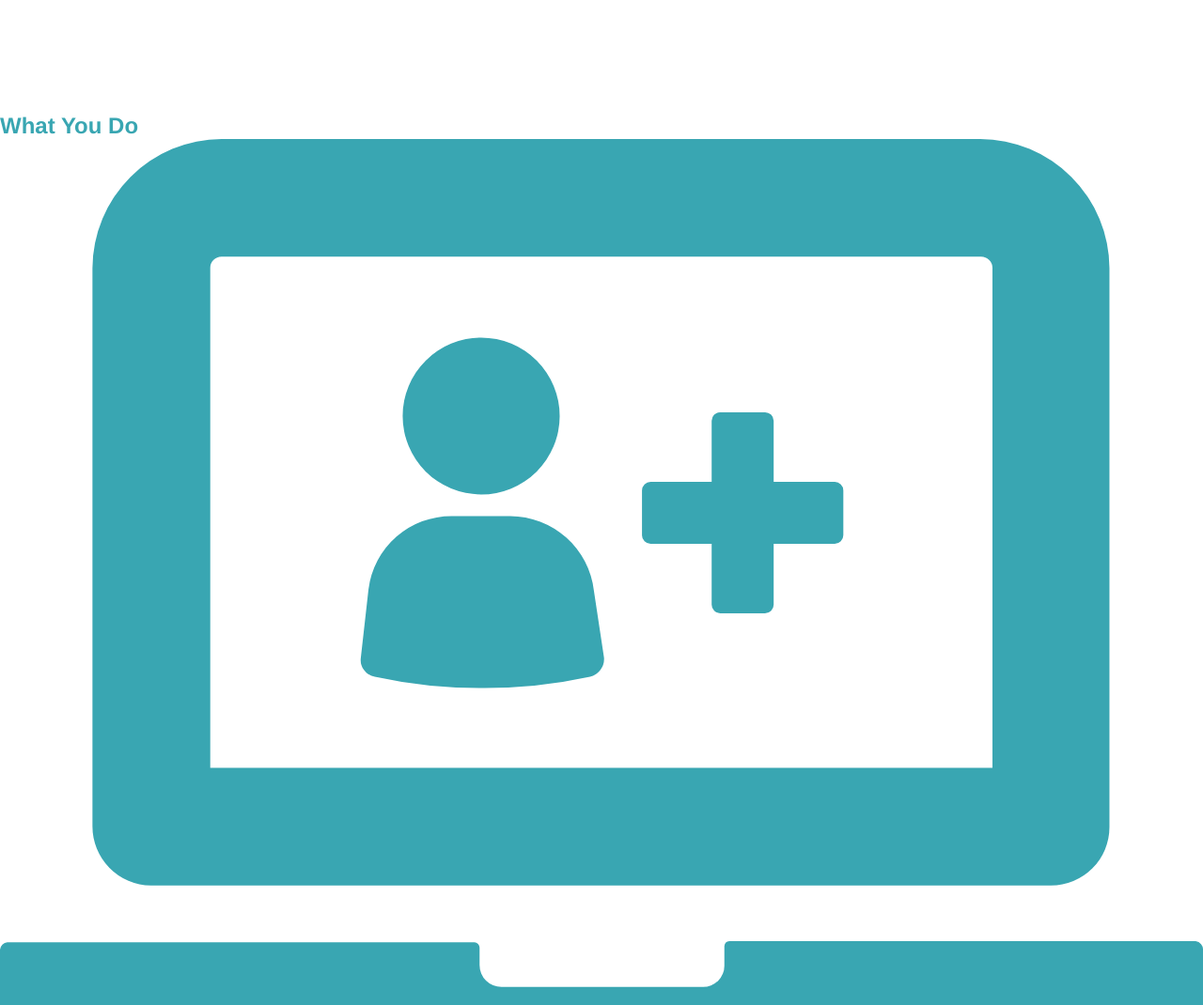
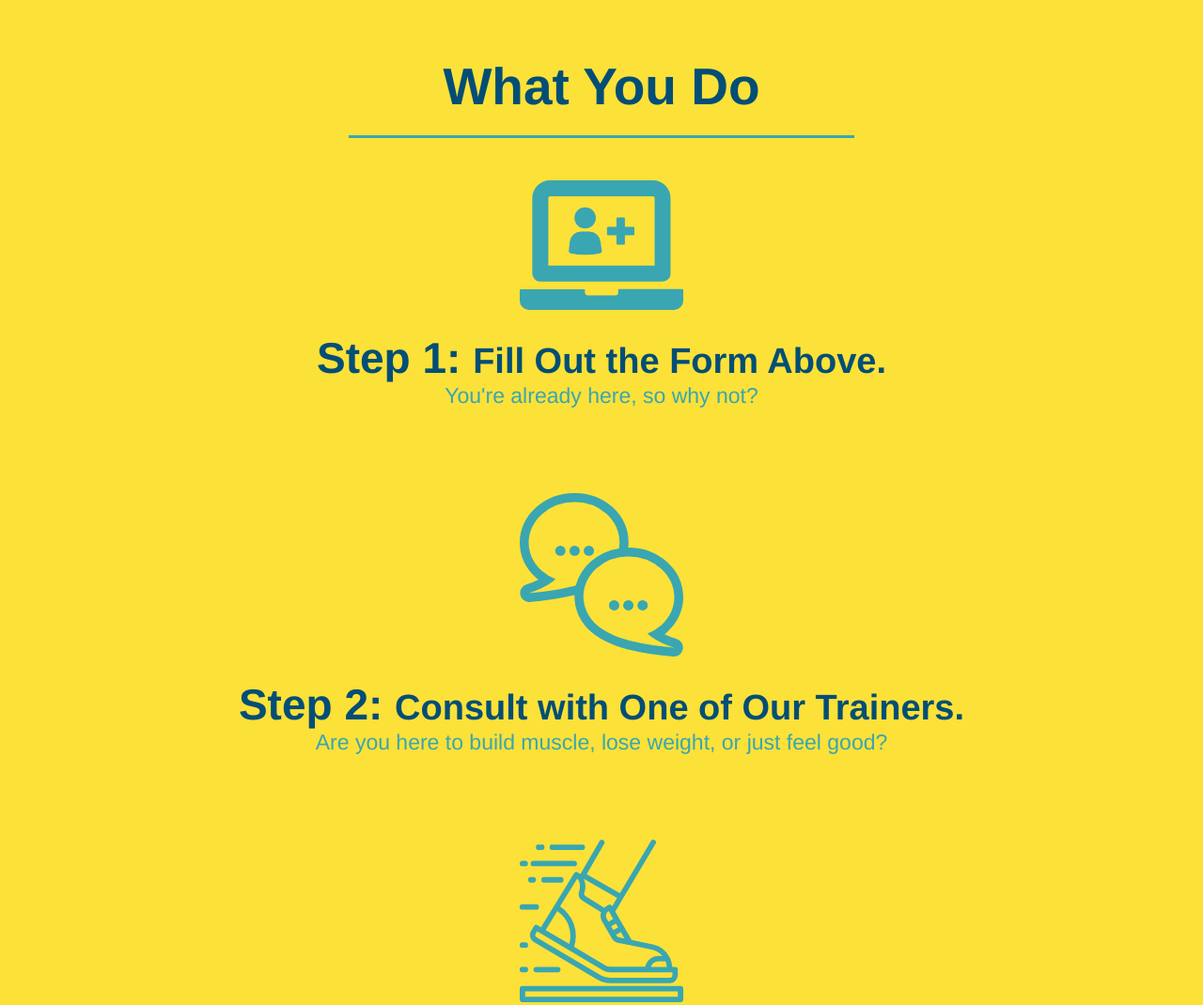
Before and after one commit to Izzie2021/run-buddy2, a plain HTML site: page index.html in a window 1280 px wide. Shown: the part 1060-2130 px from the top of the page at 94% size. Drawn offline with Linux system fonts and the light colour scheme.

Commit message:
style what you do section

```diff
--- a/assets/css/style.css
+++ b/assets/css/style.css
@@ -131,16 +131,6 @@ header {
     text-align: center;
   }
 
-  .intro h2 {
-    font-size: 55px;
-    color: #024e76;
-    margin-bottom: 35px;
-    padding: 0 100px 20px 100px;
-    border-bottom: 3px solid;
-    border-color: #fce138;
-    display: inline-block;
-  }
-
   .intro p {
     line-height: 1.7;
     color: #39a6b2;
@@ -148,3 +138,49 @@ header {
     font-size: 20px;
     margin: 0 auto;
   }
+
+  .steps {
+    text-align: center;
+    background: #fce138;
+  }
+
+  .section-title {
+    font-size: 55px;
+    color: #024e76;
+    margin-bottom: 35px;
+    padding: 0 100px 20px 100px;
+    display: inline-block;
+    border-bottom: 3px solid;
+  }
+
+  .primary-border {
+    border-color: #fce138;
+  }
+
+  .secondary-border {
+    border-color: #39a6b2;
+  }
+
+  .steps div {
+    margin-bottom: 80px;
+  }
+
+  .steps img {
+    width: 15%;
+    margin: 10px 0;
+  }
+
+  .steps h3 {
+    color: #024e76;
+    font-size: 46px;
+    margin-top: 10px;
+  }
+
+  .steps p {
+    color: #39a6b2;
+    font-size: 23px;
+  }
+
+  .steps span {
+    font-size: 38px;
+  }
--- a/index.html
+++ b/index.html
@@ -71,7 +71,7 @@
 
     <!-- "what we do" section -->
     <section id="what-we-do" class="intro">
-        <h2>What We Do</h2>
+        <h2 class="section-title primary-border">What We Do</h2>
         <p>
             butcher selfies chambray shabby chic gentrify readymade yr Echo Park XOXO Tumblr normcore Banksy direct
             trade Blue Bottle chillwave you probably haven't heard of them single-origin coffee Vice fanny pack fixie
@@ -81,30 +81,30 @@
     </section>
 
     <!-- "what you do" section -->
-    <section id="what-you-do"></section>
-        <h2>What You Do</h2>
+    <section id="what-you-do" class="steps">
+        <h2 class="section-title secondary-border">What You Do</h2>
 
         <div>
             <img src="./assets/images/step-1.svg" alt="" />
-            <h3>Step 1: Fill Out the Form Above.</h3>
+            <h3>Step 1: <span>Fill Out the Form Above.</span></h3>
             <p>You're already here, so why not?</p>
         </div>
 
         <div>
             <img src="./assets/images/step-2.svg" alt="" />
-            <h3>Step 2: Consult with One of Our Trainers.</h3>
+            <h3>Step 2: <span>Consult with One of Our Trainers.</span></h3>
             <p>Are you here to build muscle, lose weight, or just feel good?</p>
           </div>
 
           <div>
             <img src="./assets/images/step-3.svg" alt="" />
-            <h3>Step 3: Get Running.</h3>
+            <h3>Step 3: <span>Get Running.</span></h3>
             <p>Hit the ground running (literally) once your trainer lays out your plan.</p>
           </div>
 
           <div>
             <img src="./assets/images/step-4.svg" alt="" />
-            <h3>Step 4: See Results.</h3>
+            <h3>Step 4: <span>See Results.</span></h3>
             <p>Bi-weekly checkins with your trainer will keep you focused</p>
           </div>
     </section>
```
